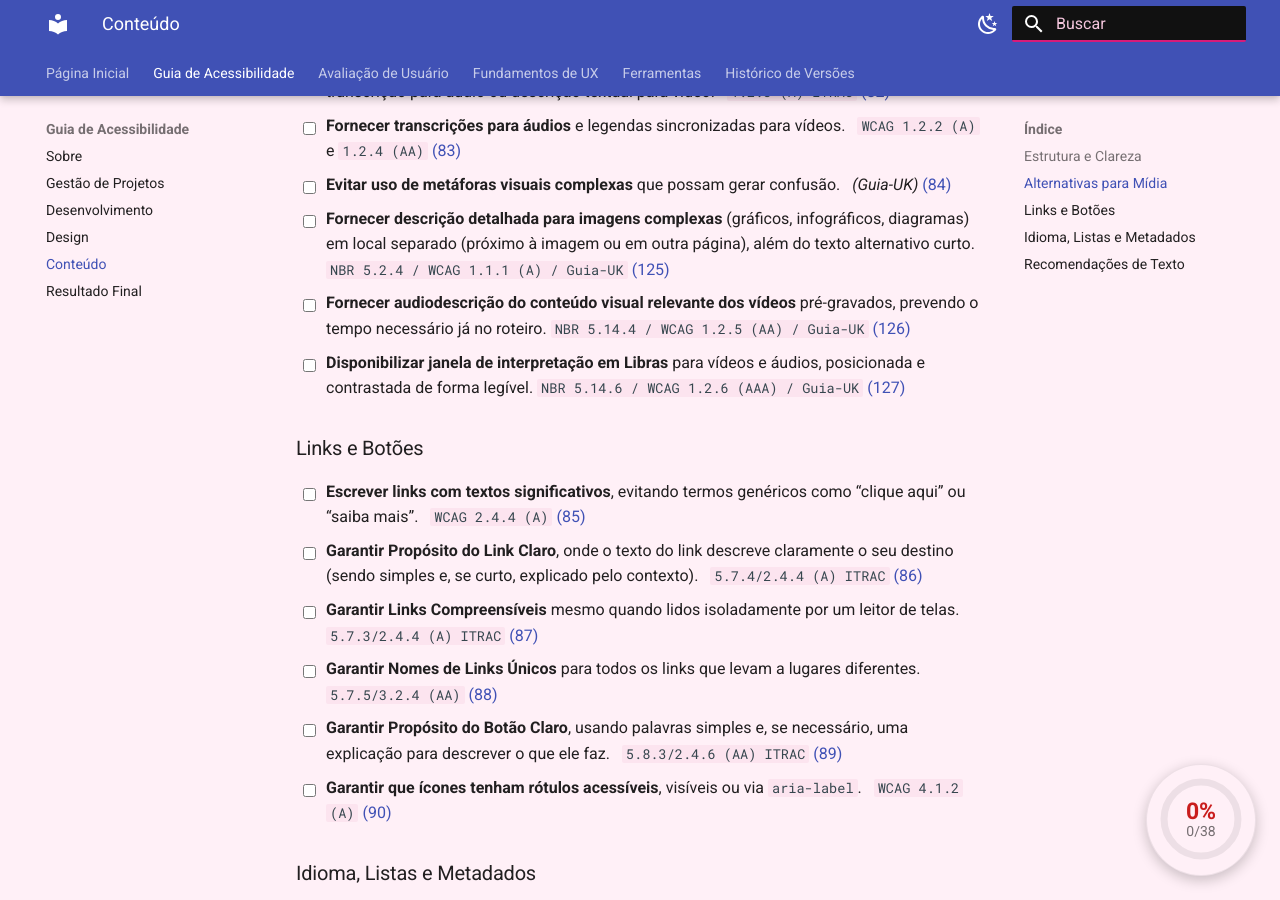
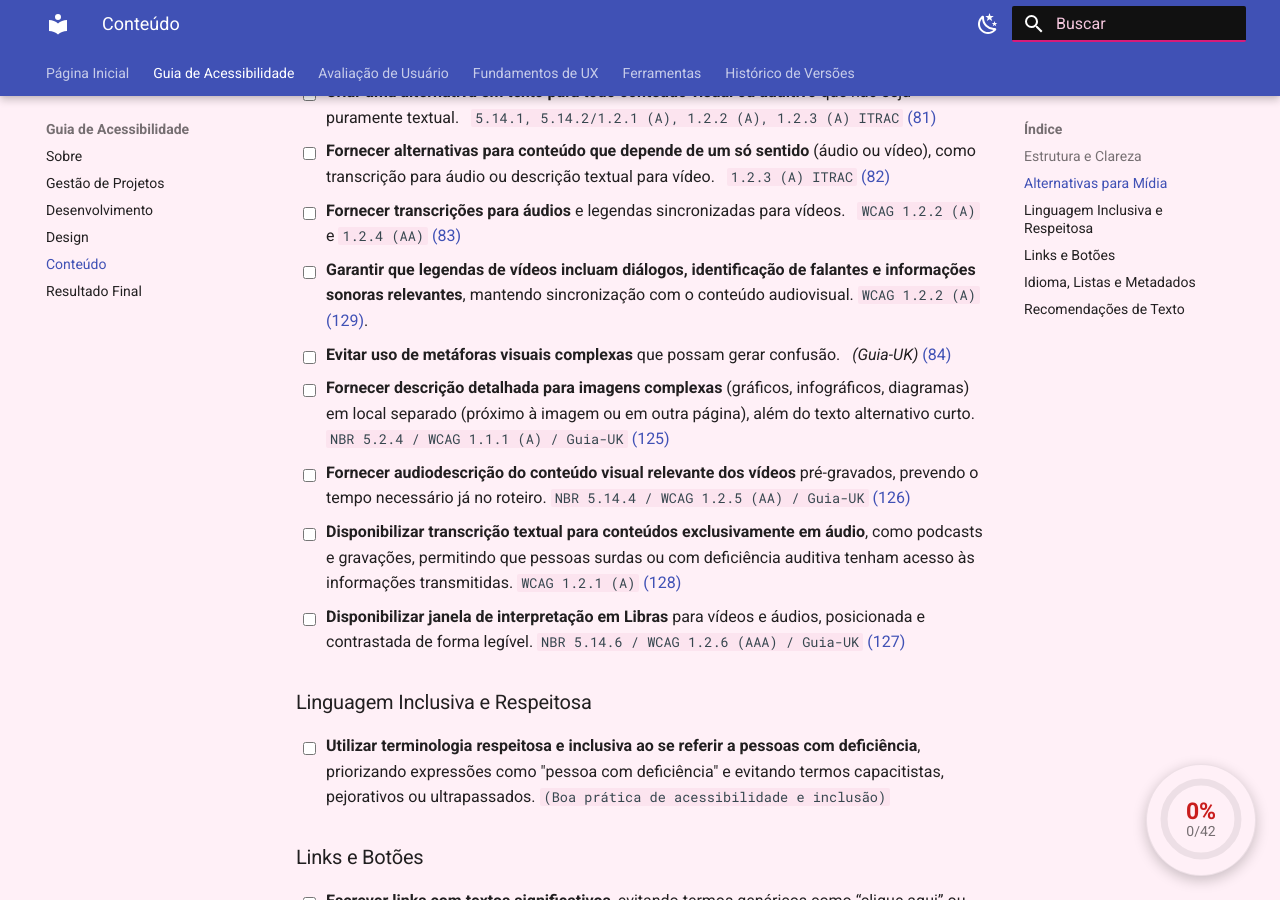
Before and after one commit to UnB-IHC/IHC_2026.2_Grupo01, an MkDocs documentation site: the page built from docs/guia_acessibilidade/guia_conteudo.md, in a window 1280 px wide and 900 px high, scrolled down 1381 px. Built offline with MkDocs 1.6.1 and Material for MkDocs 9.7.7, drawn with Linux system fonts in a browser that asks for light colours; some of the changed text lies outside the part shown.

Commit message:
docs: Adiciona diretrizes de linguagem inclusiva ao guia de acessibilidade
Foram incluídas diretrizes sobre linguagem inclusiva e terminologia respeitosa em relação a pessoas com deficiência.

```diff
--- a/docs/guia_acessibilidade/guia_conteudo.md
+++ b/docs/guia_acessibilidade/guia_conteudo.md
@@ -15,6 +15,7 @@
 - [ ] **Marcar semanticamente trechos de ênfase, citação e abreviação** (ex.: `<em>`, `<strong>`, `<blockquote>`, `<abbr>`), e não apenas com estilo visual.   `NBR 5.12.8 / WCAG 1.3.1 (A)` [(122)](https://www.w3.org/WAI/WCAG22/Understanding/info-and-relationships)
 - [ ] **Alinhar os blocos de texto à esquerda** (para idiomas lidos da esquerda para a direita), evitando o texto justificado.   `NBR 5.12.5 / WCAG 1.4.8 (AAA) / Guia-UK` [(123)](https://www.w3.org/WAI/WCAG22/Understanding/visual-presentation)
 - [ ] **Limitar a largura dos blocos de texto** a cerca de 80 caracteres por linha, facilitando a leitura.   `NBR 5.12.6 / Guia-UK` [(124)](https://www.w3.org/WAI/WCAG22/Understanding/visual-presentation)
+- [ ] **Evitar frases excessivamente longas, ambiguidades e construções complexas**, priorizando informações objetivas, diretas e organizadas de maneira lógica. `Boa prática de usabilidade e acessibilidade`.
 
 ### Alternativas para Mídia
 
@@ -25,10 +26,15 @@
 - [ ] **Criar uma alternativa em texto para todo conteúdo visual ou auditivo** que não seja puramente textual.   `5.14.1, 5.14.2/1.2.1 (A), 1.2.2 (A), 1.2.3 (A) ITRAC` [(81)](#)
 - [ ] **Fornecer alternativas para conteúdo que depende de um só sentido** (áudio ou vídeo), como transcrição para áudio ou descrição textual para vídeo.   `1.2.3 (A) ITRAC` [(82)](#)
 - [ ] **Fornecer transcrições para áudios** e legendas sincronizadas para vídeos.   `WCAG 1.2.2 (A)` e `1.2.4 (AA)` [(83)](https://www.w3.org/WAI/WCAG22/Understanding/captions-prerecorded)
+- [ ] **Garantir que legendas de vídeos incluam diálogos, identificação de falantes e informações sonoras relevantes**, mantendo sincronização com o conteúdo audiovisual. `WCAG 1.2.2 (A)` [(129)](https://www.w3.org/WAI/WCAG22/Understanding/captions-prerecorded).
 - [ ] **Evitar uso de metáforas visuais complexas** que possam gerar confusão.   _(Guia-UK)_ [(84)](#)
 - [ ] **Fornecer descrição detalhada para imagens complexas** (gráficos, infográficos, diagramas) em local separado (próximo à imagem ou em outra página), além do texto alternativo curto.   `NBR 5.2.4 / WCAG 1.1.1 (A) / Guia-UK` [(125)](https://www.w3.org/WAI/WCAG22/Understanding/non-text-content)
 - [ ] **Fornecer audiodescrição do conteúdo visual relevante dos vídeos** pré-gravados, prevendo o tempo necessário já no roteiro.   `NBR 5.14.4 / WCAG 1.2.5 (AA) / Guia-UK` [(126)](https://www.w3.org/WAI/WCAG22/Understanding/audio-description-prerecorded)
+- [ ] **Disponibilizar transcrição textual para conteúdos exclusivamente em áudio**, como podcasts e gravações, permitindo que pessoas surdas ou com deficiência auditiva tenham acesso às informações transmitidas. `WCAG 1.2.1 (A)` [(128)](https://www.w3.org/WAI/WCAG22/Understanding/audio-only-and-video-only-prerecorded)
 - [ ] **Disponibilizar janela de interpretação em Libras** para vídeos e áudios, posicionada e contrastada de forma legível.   `NBR 5.14.6 / WCAG 1.2.6 (AAA) / Guia-UK` [(127)](https://www.w3.org/WAI/WCAG22/Understanding/sign-language-prerecorded)
+
+### Linguagem Inclusiva e Respeitosa
+- [ ] **Utilizar terminologia respeitosa e inclusiva ao se referir a pessoas com deficiência**, priorizando expressões como "pessoa com deficiência" e evitando termos capacitistas, pejorativos ou ultrapassados. `(Boa prática de acessibilidade e inclusão)`
 
 ### Links e Botões
 
```
